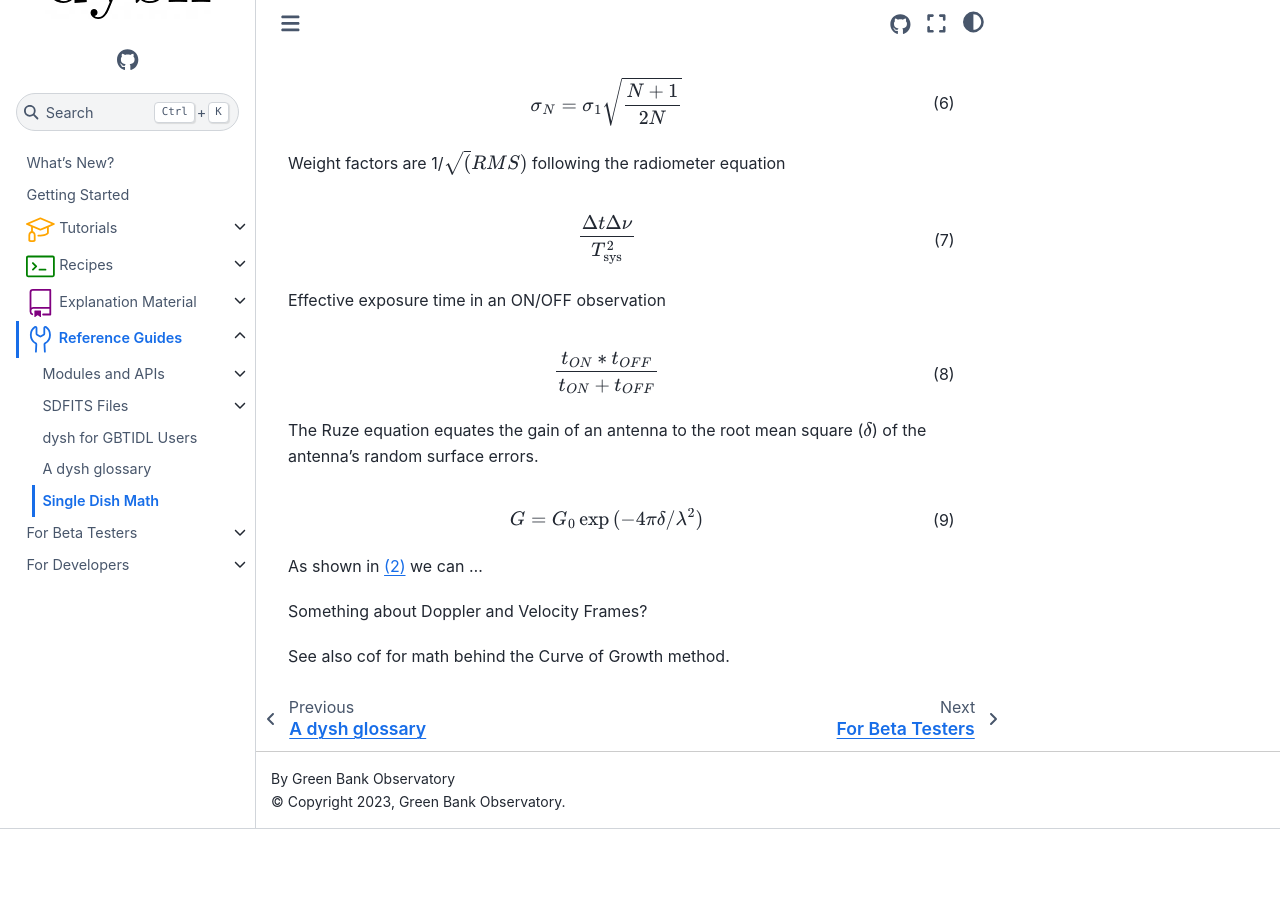
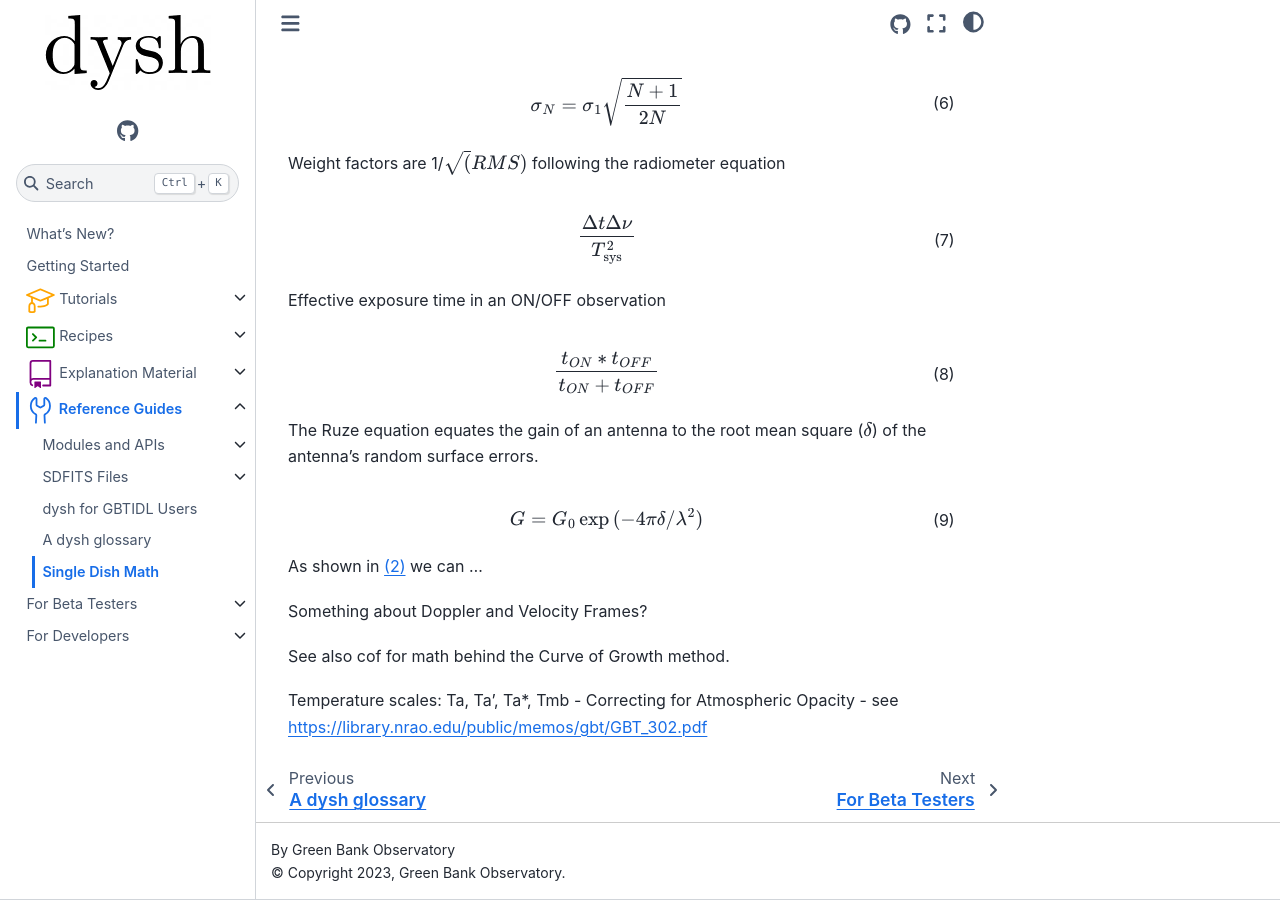
Before and after one commit to GreenBankObservatory/dysh, a Sphinx documentation site: the page built from docs/source/reference/sdmath.rst, in a window 1280 px wide and 900 px high, scrolled down 1172 px. Built offline with Sphinx 7.4.7 and the Sphinx Book theme 1.1.4, drawn with Linux system fonts in a browser that asks for light colours; pages that are not in the unit, such as notebooks, are missing from menus; before the commit the page ends 2001 px from its top, so only the background shows below that.

Commit message:
temp scales

```diff
--- a/docs/source/reference/sdmath.rst
+++ b/docs/source/reference/sdmath.rst
@@ -90,3 +90,8 @@
 
 
 See also  :ref:`cof` for math behind the Curve of Growth method.
+
+
+Temperature scales:   Ta, Ta', Ta*, Tmb -
+Correcting for Atmospheric Opacity -
+see https://library.nrao.edu/public/memos/gbt/GBT_302.pdf
```
